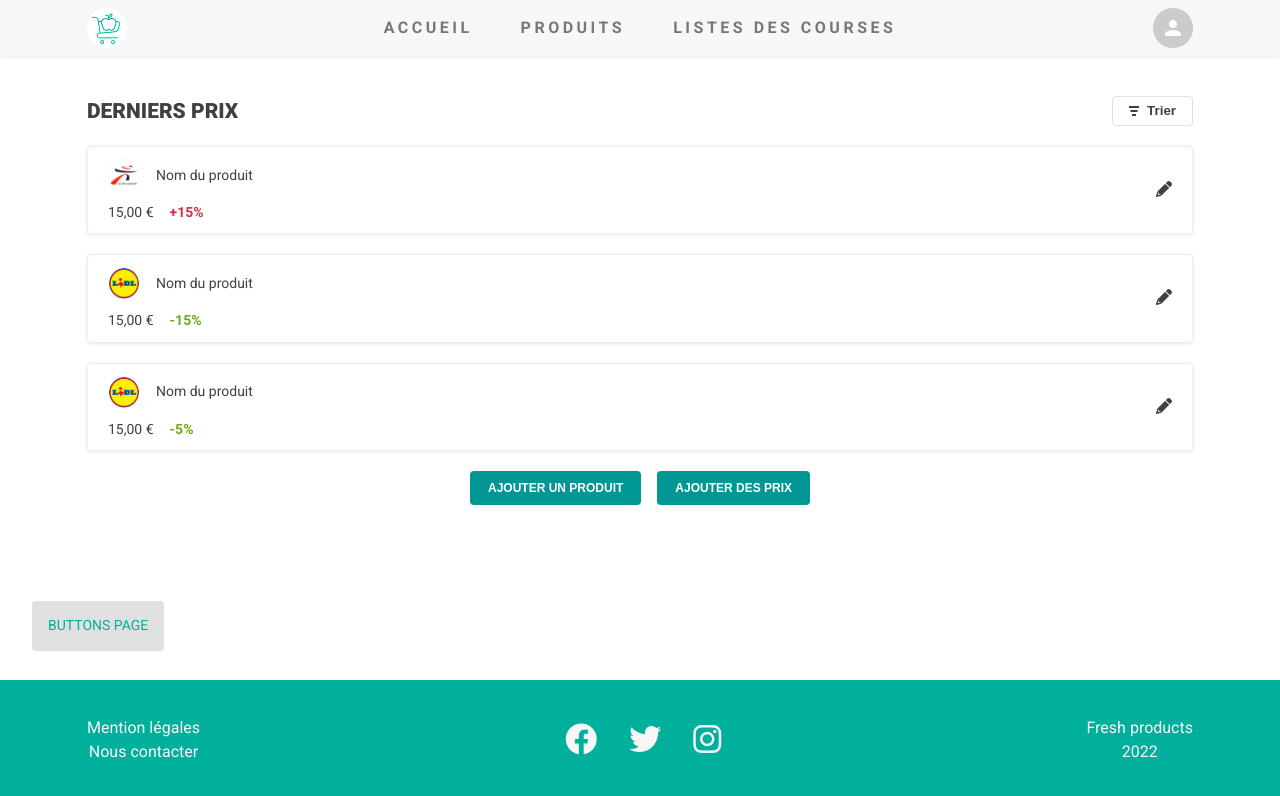
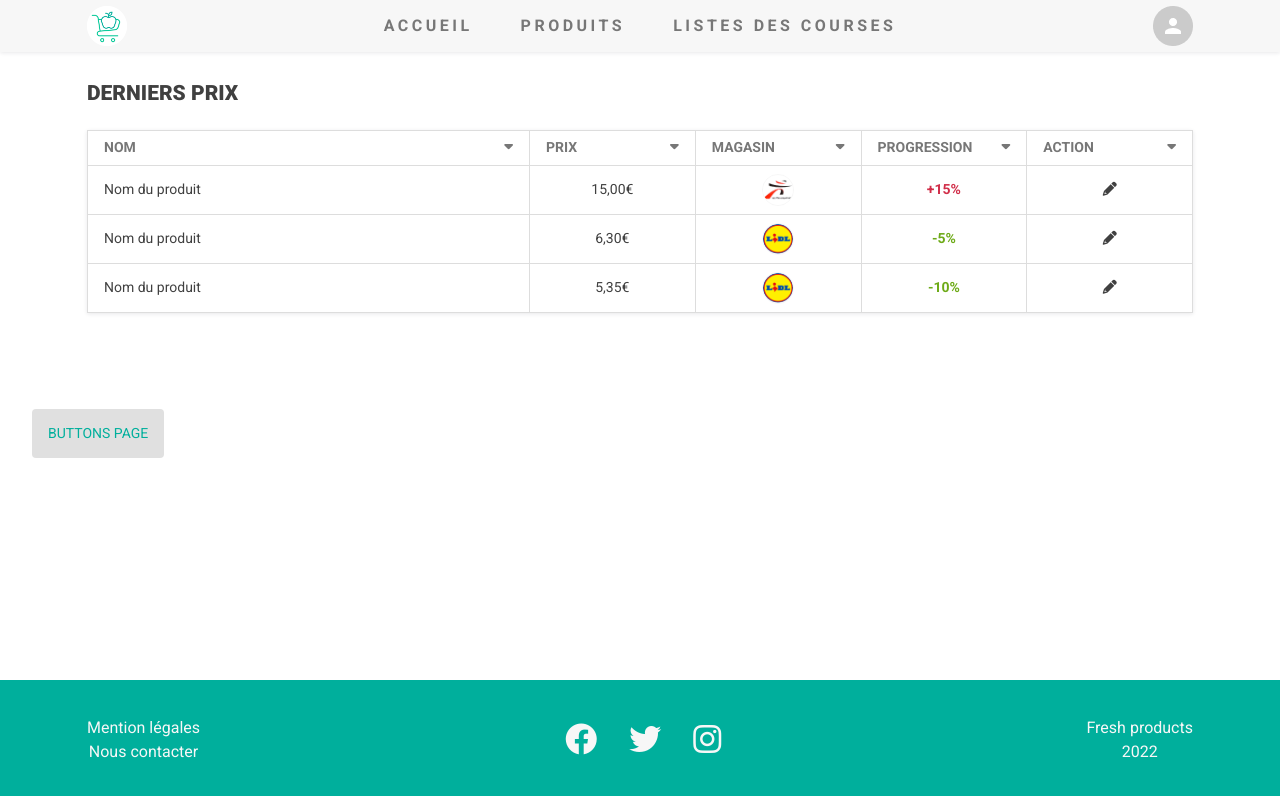
Before and after one commit to purplena/application-shopping, a website built with Vite: page index.html in a window 1280 px wide. Built offline with nearby package versions, Linux system fonts and the light colour scheme.

Commit message:
added a table on the desktop creen, all buttons are unified with the figma UI kit

```diff
--- a/index.html
+++ b/index.html
@@ -91,9 +91,8 @@
       <!-- header and 'trier' button -->
       <div class="mobile-header">
         <h2>derniers prix</h2>
-        <button class="trier">
-          <img src="./images/trier.png" alt="filtrer-img" />
-          <p>Trier</p>
+        <button class="button small tertiary-default tertiary-logo">
+          <img src="./images/trier.png" alt="filtrer-img" />Trier
         </button>
       </div>
       <!-- product cards -->
@@ -153,12 +152,100 @@
         <!-- end of single card -->
       </div>
       <div class="button-container">
-        <button class="btn">ajouter un produit</button>
-        <button class="btn">ajouter des prix</button>
+        <button class="button medium primary-default">
+          ajouter un produit
+        </button>
+        <button class="button medium primary-default">ajouter des prix</button>
       </div>
     </section>
-    <a href="./buttons.html" class="back-home">buttons page</a>
+    <!-- Desktop Lay-out-->
+    <section class="desktop-home-container">
+      <h2>derniers prix</h2>
+      <table width="100%">
+        <col style="width: 40%" />
+        <col style="width: 15%" />
+        <col style="width: 15%" />
+        <col style="width: 15%" />
+        <col style="width: 15%" />
+        <thead>
+          <tr>
+            <th>
+              <div class="column-heading">
+                <p>NOM</p>
+                <i class="fa-solid fa-caret-down"></i>
+              </div>
+            </th>
+            <th>
+              <div class="column-heading">
+                <p>PRIX</p>
+                <i class="fa-solid fa-caret-down"></i>
+              </div>
+            </th>
+            <th>
+              <div class="column-heading">
+                <p>MAGASIN</p>
+                <i class="fa-solid fa-caret-down"></i>
+              </div>
+            </th>
+            <th>
+              <div class="column-heading">
+                <span>PROGRESSION</span>
+                <i class="fa-solid fa-caret-down"></i>
+              </div>
+            </th>
+            <th>
+              <div class="column-heading">
+                <span>ACTION</span>
+                <i class="fa-solid fa-caret-down"></i>
+              </div>
+            </th>
+          </tr>
+        </thead>
+        <tbody>
+          <tr>
+            <td class="name-of-product">Nom du produit</td>
+            <td class="table-content-center">15,00&#8364;</td>
+            <td class="table-content-center">
+              <img
+                class="shop-logo"
+                src="./images/intermarche.png"
+                alt="shop-logo"
+              />
+            </td>
+            <td class="table-content-center price-difference-red">+15%</td>
+            <td class="table-content-center">
+              <i class="fa-solid fa-pencil"></i>
+            </td>
+          </tr>
+          <tr>
+            <td class="name-of-product">Nom du produit</td>
+            <td class="table-content-center">6,30&#8364;</td>
+            <td class="table-content-center">
+              <img src="./images/lidl.png" alt="shop-logo" />
+            </td>
+            <td class="table-content-center price-difference-green">-5%</td>
+            <td class="table-content-center">
+              <i class="fa-solid fa-pencil"></i>
+            </td>
+          </tr>
+          <tr>
+            <td class="name-of-product">Nom du produit</td>
+            <td class="table-content-center">5,35&#8364;</td>
+            <td class="table-content-center">
+              <img src="./images/lidl.png" alt="" />
+            </td>
+            <td class="table-content-center price-difference-green">-10%</td>
+            <td class="table-content-center">
+              <i class="fa-solid fa-pencil"></i>
+            </td>
+          </tr>
+        </tbody>
+      </table>
+    </section>
 
+    <div style="margin-bottom: 200px">
+      <a href="./buttons.html" class="back-home">buttons page</a>
+    </div>
     <!-- Footer -->
     <footer class="footer">
       <div class="footer-container">
--- a/scss/_buttons.scss
+++ b/scss/_buttons.scss
@@ -51,6 +51,7 @@
   transition: $transition;
   cursor: pointer;
   font-weight: 700;
+  text-transform: uppercase;
 }
 // small button
 .small {
@@ -152,6 +153,21 @@
   color: $neutral700;
 }
 
+// Tertiaty button with logo
+.tertiary-logo {
+  display: flex;
+  text-align: center;
+  justify-content: center;
+  gap: 0.5rem;
+
+  img {
+    height: 10px;
+    width: 10px;
+    justify-items: center;
+    align-self: center;
+  }
+}
+
 // SUCCESS ACTIONS
 // Hover,active, disabled - pseudo classes with default button
 .success-default {
--- a/scss/_home.scss
+++ b/scss/_home.scss
@@ -1,5 +1,5 @@
 .mobile-home-container {
-  margin: 6rem auto 0 auto;
+  margin: 5rem auto 0 auto;
   padding: 0 2rem;
   max-width: 1170px;
 }
@@ -16,6 +16,11 @@
 }
 
 .card {
+  // added max-width
+  // not sure yet if necessary
+  max-width: 550px;
+  margin-left: auto;
+  margin-right: auto;
   padding: 0.75rem 1.25rem;
   border: 1px solid $neutral150;
   background: $white;
@@ -82,3 +87,80 @@
   justify-content: center;
   align-items: center;
 }
+
+.desktop-home-container {
+  display: none;
+}
+
+@media screen and (min-width: 768px) {
+  .mobile-home-container {
+    display: none;
+  }
+
+  .desktop-home-container {
+    display: block;
+    margin: 5rem auto 0 auto;
+    padding: 0 2rem;
+    max-width: 1170px;
+
+    h2 {
+      font-weight: 800;
+      margin-bottom: 1.5rem;
+    }
+  }
+
+  table {
+    border-collapse: collapse;
+    box-shadow: $drop-shadow;
+
+    tr {
+      th {
+        color: $neutral600;
+        padding: 0.5rem 1rem;
+      }
+
+      .column-heading {
+        display: flex;
+        justify-content: space-between;
+      }
+
+      td {
+        padding-top: 0.5rem;
+        padding-bottom: 0.5rem;
+        img {
+          display: block;
+          height: 32px;
+          width: 32px;
+          border: 1px solid $neutral100;
+          border-radius: 50%;
+          margin-left: auto;
+          margin-right: auto;
+        }
+      }
+
+      .name-of-product {
+        padding-left: 1rem;
+      }
+
+      .table-content-center {
+        text-align: center;
+      }
+
+      .price-difference-red {
+        color: $danger500;
+        font-weight: 700;
+      }
+
+      .price-difference-green {
+        color: $success500;
+        font-weight: 700;
+      }
+    }
+  }
+}
+
+td,
+th {
+  border: 1px solid #dddddd;
+  text-align: left;
+}
--- a/scss/_navbar.scss
+++ b/scss/_navbar.scss
@@ -12,16 +12,17 @@
     max-width: 1170px;
     margin: 0 auto;
     margin: 0 auto;
-    padding: 0.5rem 0;
+    // padding: 0.5rem 0;
 
     // Nav Header
     .nav-header {
       width: 100%;
       display: flex;
       justify-content: space-between;
-      align-content: center;
+      align-items: center;
       padding-left: 2rem;
       padding-right: 2rem;
+      height: 52px;
 
       .nav-logo {
         display: block;
@@ -58,8 +59,6 @@
         color: $primary500;
         letter-spacing: 3.5px;
         font-size: 1.25rem;
-        padding-top: 0.75rem;
-        padding-bottom: 0.75rem;
         background: $neutral100;
         cursor: pointer;
         transition: $transition;
@@ -83,6 +82,7 @@
   .navbar {
     .nav-center {
       display: flex;
+      align-items: center;
       padding-left: 2rem;
       padding-right: 2rem;
 
@@ -130,7 +130,7 @@
 
           .nav-link {
             display: block;
-            padding: 0 1.5rem;
+            padding: 1rem 1.5rem;
             width: auto;
             text-transform: uppercase;
             font-weight: 700;
@@ -145,7 +145,7 @@
 
           .underline {
             position: absolute;
-            top: 38px;
+            top: 50px;
             left: 0;
             height: 2px;
             width: 100%;
--- a/scss/main.scss
+++ b/scss/main.scss
@@ -12,7 +12,7 @@
 
 /* Global styles */
 img:not(.nav-logo) {
-  width: 100%;
+  // width: 100%;
   display: block;
 }
 
@@ -38,61 +38,3 @@ h4 {
   text-transform: uppercase;
   line-height: 1.25;
 }
-//________________________________________________//
-// trier button
-.trier {
-  display: flex;
-  text-align: center;
-  justify-content: center;
-  gap: 0.5rem;
-  padding: 0.4rem 1rem;
-  border: 1px solid $neutral200;
-  border-radius: $radius;
-  cursor: pointer;
-  background: $white;
-  transition: $transition;
-  text-transform: capitalize;
-
-  &:hover {
-    background: $neutral100;
-  }
-
-  &:active {
-    background: $neutral150;
-  }
-
-  img {
-    height: 10px;
-    width: 10px;
-    justify-items: center;
-    align-self: center;
-  }
-
-  p {
-    font-weight: 700;
-    color: $neutral800;
-  }
-}
-//________________________________________________//
-// classic button
-.btn {
-  text-transform: uppercase;
-  background: $primary600;
-  color: $white;
-  border-radius: $radius;
-  padding: 0.5rem 1rem;
-  display: inline-block;
-  transition: $transition;
-  font-size: 0.75rem;
-  font-weight: 700;
-  border-color: transparent;
-  cursor: pointer;
-
-  &:hover {
-    background: $primary500;
-  }
-
-  &:active {
-    background: $primary700;
-  }
-}
```
